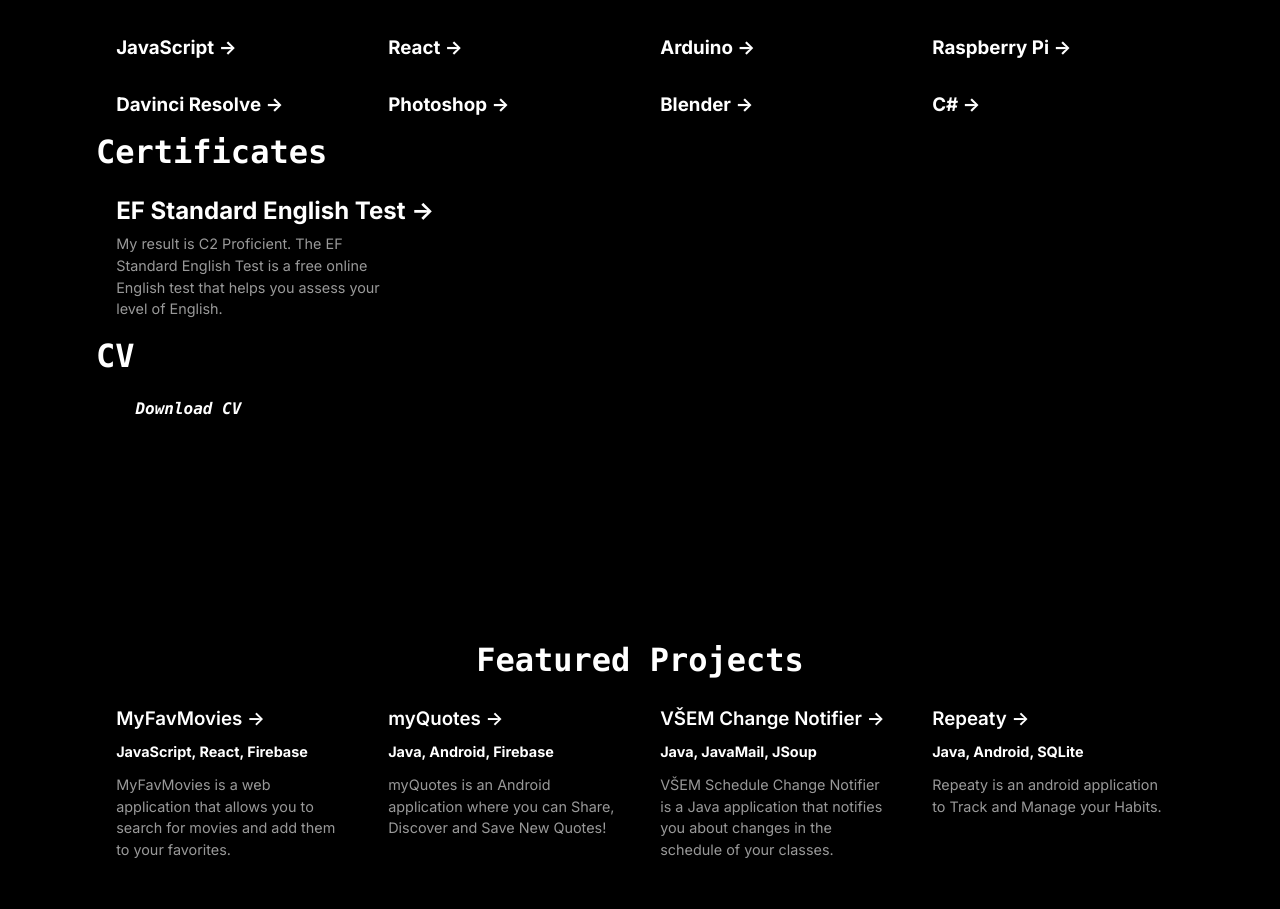
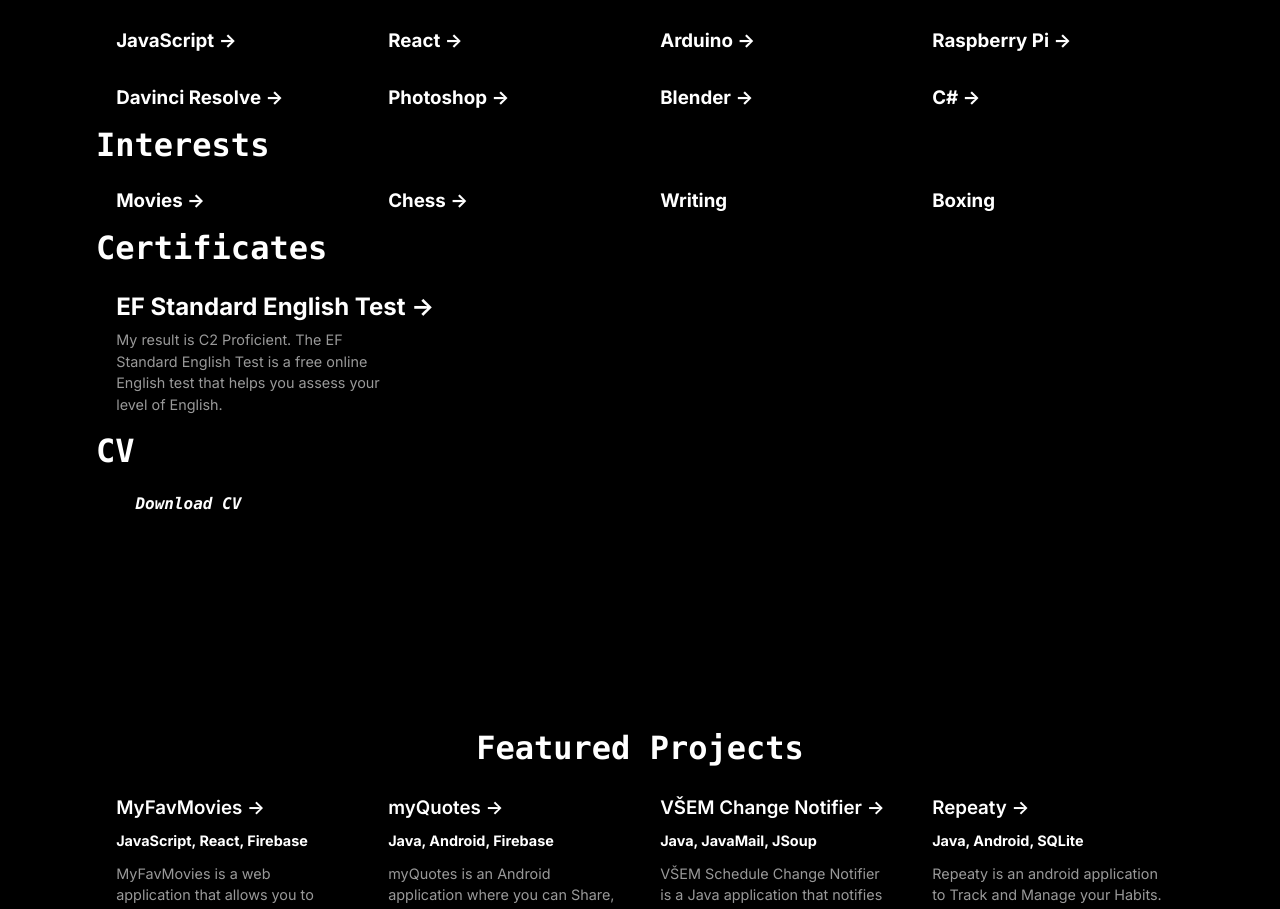
Before and after one commit to lukassobotik/personal-website, a Next.js app: page / in a window 1280 px wide. Shown: the part 1201-2110 px from the top of the page. Built offline with nearby package versions, Linux system fonts and the light colour scheme.

Commit message:
Interests

```diff
--- a/pages/index.tsx
+++ b/pages/index.tsx
@@ -114,6 +114,31 @@ export default function Home() {
             </Link>
           </div>
           <h2 className={styles.featured}>
+            Interests
+          </h2>
+          <div className={styles.skills}>
+            <Link href="https://www.imdb.com/user/ur150332429/" className={styles.skill}>
+              <h3 className={inter.className}>
+                Movies <span>-&gt;</span>
+              </h3>
+            </Link>
+            <Link href="https://www.chess.com/member/puckyeu" className={styles.skill}>
+              <h3 className={inter.className}>
+                Chess <span>-&gt;</span>
+              </h3>
+            </Link>
+            <div className={styles.skill}>
+              <h3 className={inter.className}>
+                Writing
+              </h3>
+            </div>
+            <div className={styles.skill}>
+              <h3 className={inter.className}>
+                Boxing
+              </h3>
+            </div>
+          </div>
+          <h2 className={styles.featured}>
             Certificates
           </h2>
           <div className={styles.certificates}>
```
